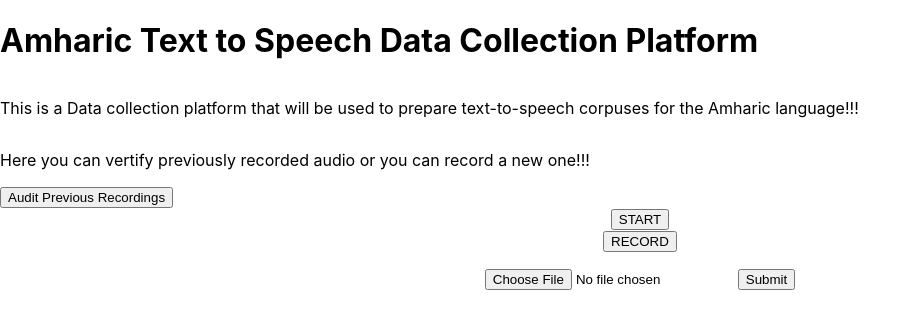
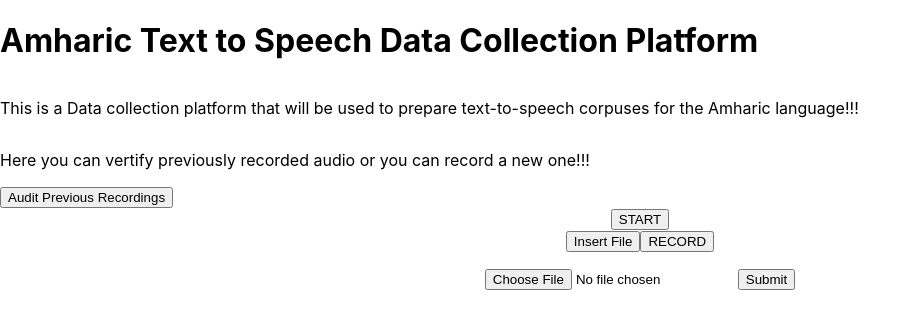
Before and after one commit to tigisthailay/Text-to-speech-data-collection-with-Kafka-Airflow-and-Spark, a React (Create React App) app in the folder frontend/: page / in a window 1280 px wide. Shown: the top 328 px of the page, without its empty margins (0-921 px from the left). Built offline with nearby package versions, Linux system fonts and the light colour scheme.

Commit message:
Feat: ready for amanuel

```diff
--- a/frontend/package.json
+++ b/frontend/package.json
@@ -6,9 +6,10 @@
     "@testing-library/jest-dom": "^5.16.5",
     "@testing-library/react": "^13.4.0",
     "@testing-library/user-event": "^13.5.0",
+    "axios": "^1.0.0",
     "react": "^18.2.0",
     "react-dom": "^18.2.0",
-    "react-scripts": "5.0.1",
+    "react-scripts": "^5.0.1",
     "web-vitals": "^2.1.4"
   },
   "scripts": {
--- a/frontend/src/components/Body/body.jsx
+++ b/frontend/src/components/Body/body.jsx
@@ -1,6 +1,10 @@
-// Other imports
+import React, {useState} from 'react';
+//import RecorderControls from '../recorder-controls';
+//import RecordingsList from "../../handlers/recordings-list";
+import useRecorder from "../../hooks/useRecorder";
 
-import React, {useState} from 'react';
+import axios from 'axios';
+
 const Body = () =>{
     const [userData, setUserData] = useState({});
     const [file, setFile] = useState();
@@ -8,8 +12,8 @@ const Body = () =>{
         record: true,
         send: false,
     });
-    // const {recorderState, ...handlers} = useRecorder();
-    // const{ audio } = recorderState;
+    const {recorderState, ...handlers} = useRecorder();
+    const{ audio } = recorderState;
 
 
 const handleShowSendComponent = () => {
@@ -63,6 +67,7 @@ return (
         </section>
         <section>
           <div>
+            <button className="" onClick={handleShowRecordComponent}>Insert File</button>
             <button className="" onClick={handleShowSendComponent}>RECORD</button>
           </div>
           <div>
@@ -95,7 +100,9 @@ return (
             <div className="" />
             <section className="">
             <h3>Readout Loud</h3>
+                <div className="recorder-container">
 
+                </div>
             </section>
           </div>
         )}{" "}
```
Also changed, not shown: 1 other file (tests, documents, lock files or other folders).
